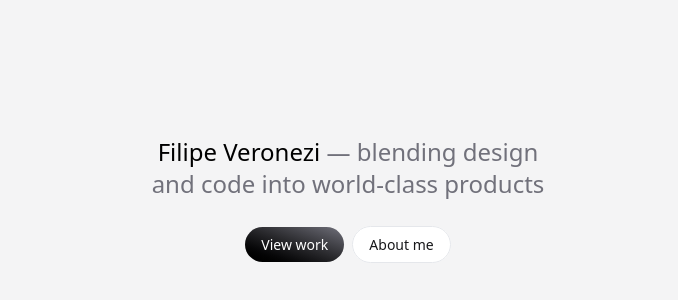
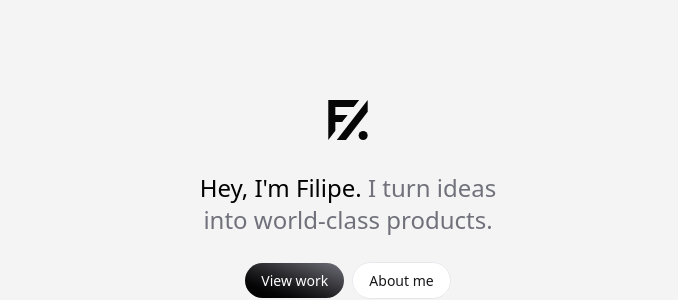
Before and after one commit to filipeveronezi/veronezi.dev, a Next.js app: page / in a window 1280 px wide. Shown: the top 300 px of the page, without its empty margins (292-970 px from the left). Built offline with nearby package versions, Linux system fonts and the light colour scheme; what @toolwind/corner-shape would draw is missing.

Commit message:
feat: add SVG graphic and update header text in Home component

```diff
--- a/src/app/page.tsx
+++ b/src/app/page.tsx
@@ -6,13 +6,26 @@ import { motion } from 'motion/react'
 export default function Home() {
   return (
     <main className="flex h-full min-h-screen flex-col items-center justify-center gap-4 bg-zinc-100 py-10">
+      <svg
+        className="size-10"
+        width="280"
+        height="284"
+        viewBox="0 0 280 284"
+        fill="none"
+        xmlns="http://www.w3.org/2000/svg"
+      >
+        <path d="M0 0V284L50.1111 219V156H98.2178L137.304 106H50.1111V50H180.4L219.487 0H0Z" fill="#060606" />
+        <path d="M60.1333 284L279.62 0V84.1115L125.278 284H60.1333Z" fill="#060606" />
+        <ellipse cx="247.549" cy="252" rx="32.0711" ry="32" fill="#060606" />
+      </svg>
+
       <motion.h1
-        className="max-w-md text-center text-2xl font-medium text-balance"
+        className="max-w-md pt-4 text-center text-2xl font-medium text-balance"
         initial={{ opacity: 0, translateY: 8, filter: 'blur(10px)' }}
         animate={{ opacity: 1, translateY: 0, filter: 'blur(0px)' }}
         transition={{ duration: 0.3 }}
       >
-        Filipe Veronezi <span className="text-zinc-500">— blending design and code into world-class products</span>
+        Hey, I'm Filipe.<span className="text-zinc-500"> I turn ideas into world-class products.</span>
       </motion.h1>
       <div className="flex justify-center gap-2 pt-4">
         <motion.div
```
